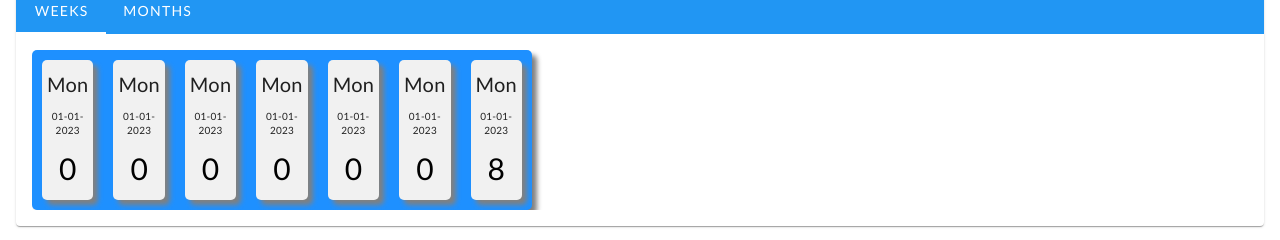
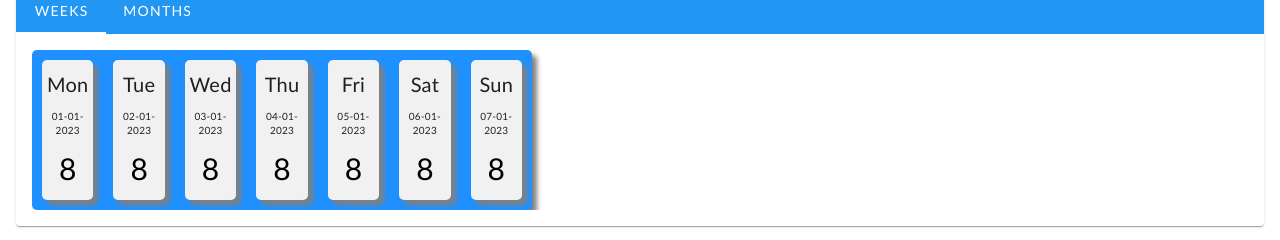
Before and after one commit to Programmeerkat/lab-day-7, a Vue app: page / in a window 1280 px wide. Shown: the part 136-376 px from the top of the page. Built offline with nearby package versions, Linux system fonts and the light colour scheme.

Commit message:
added props to weekcomponent

```diff
--- a/src/components/Periods.vue
+++ b/src/components/Periods.vue
@@ -14,7 +14,7 @@
 				<v-card-text>
 				<v-window v-model="tab">
 					<v-window-item value="weeks" class="text-left">
-						<WeekComponent />
+						<WeekComponent :weekdata="weekdata"/>
 					</v-window-item>
 
 					<v-window-item value="months" class="text-left">
@@ -36,6 +36,43 @@ import WeekComponent from './WeekComponent.vue'
 		components: { WeekComponent },
 		data: () => ({
 			tab: null,
+			weekdata: [
+				{
+					day: "Mon",
+					date: "01-01-2023",
+					hours: "8",
+				},
+				{
+					day: "Tue",
+					date: "02-01-2023",
+					hours: "8",
+				},
+				{
+					day: "Wed",
+					date: "03-01-2023",
+					hours: "8",
+				},
+				{
+					day: "Thu",
+					date: "04-01-2023",
+					hours: "8",
+				},
+				{
+					day: "Fri",
+					date: "05-01-2023",
+					hours: "8",
+				},
+				{
+					day: "Sat",
+					date: "06-01-2023",
+					hours: "8",
+				},
+				{
+					day: "Sun",
+					date: "07-01-2023",
+					hours: "8",
+				},
+			]
 		}),
 	};
 </script>
--- a/src/components/WeekComponent.vue
+++ b/src/components/WeekComponent.vue
@@ -1,12 +1,6 @@
 <template>
   <div class="week-container">
-    <DayComponent day="Mon" date="01-01-2023" hours="0"/>
-    <DayComponent day="Mon" date="01-01-2023" hours="0"/>
-    <DayComponent day="Mon" date="01-01-2023" hours="0"/>
-    <DayComponent day="Mon" date="01-01-2023" hours="0"/>
-    <DayComponent day="Mon" date="01-01-2023" hours="0"/>
-    <DayComponent day="Mon" date="01-01-2023" hours="0"/>
-    <DayComponent day="Mon" date="01-01-2023" hours="8"/>
+    <DayComponent v-for="item in weekdata" :key="item.date" :day="item.day" :date="item.date" :hours="item.hours"/>
   </div>
 </template>
 
@@ -19,9 +13,7 @@ export default {
     DayComponent,
 },
   props: {
-    msg: String,
-    day: String,
-    hours: String
+    weekdata: Array,
   }
 }
 </script>
```
